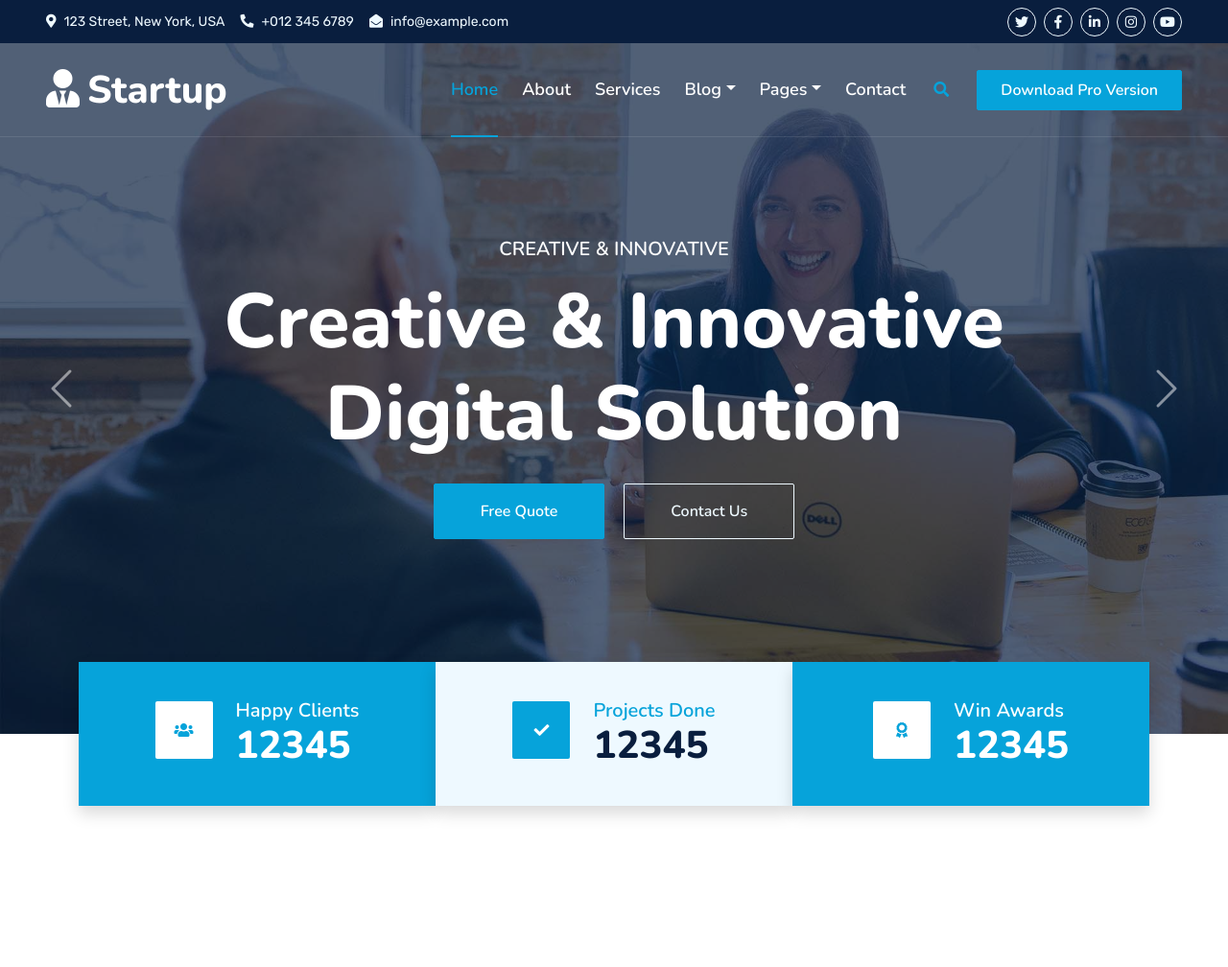
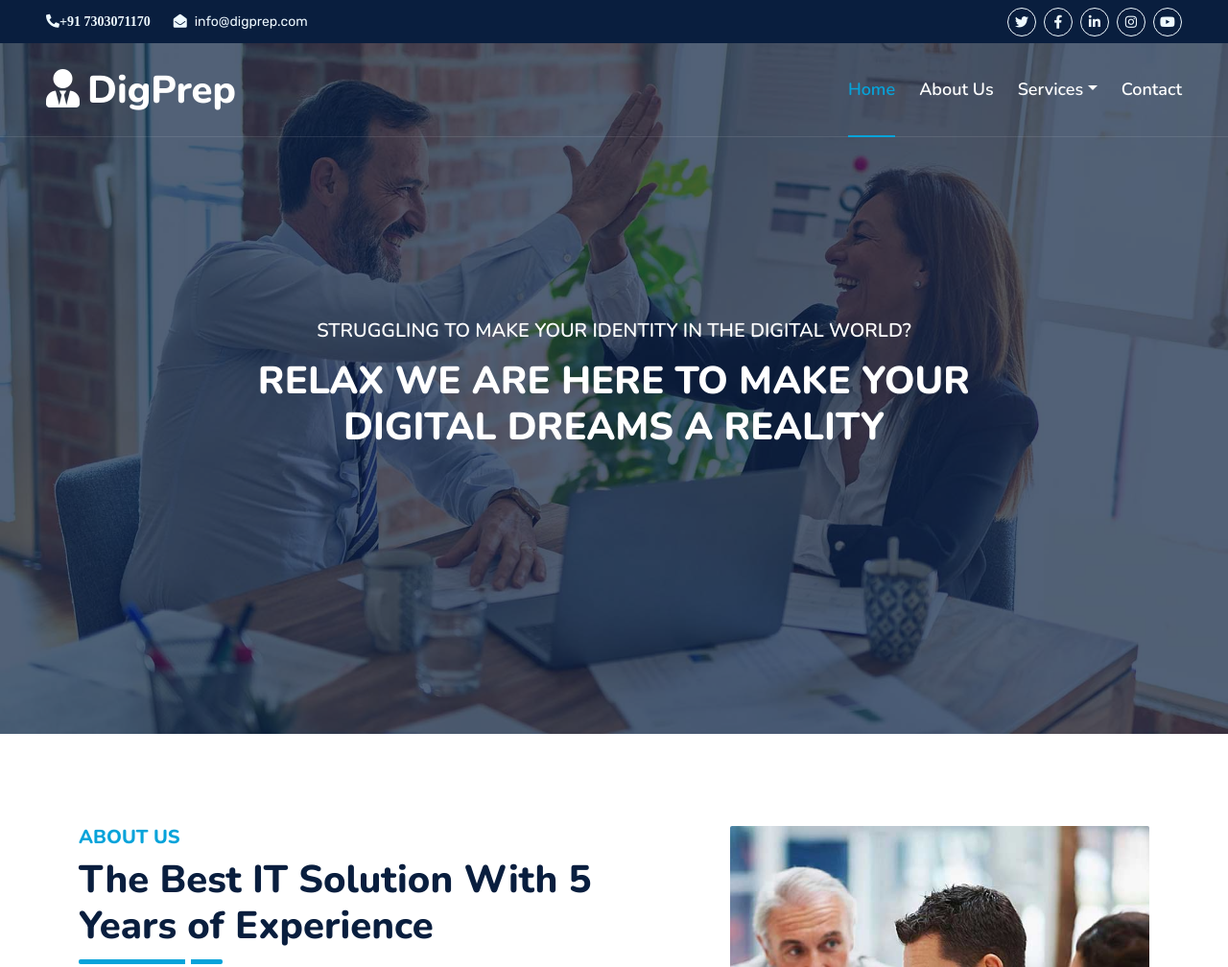
Before and after one commit to bobby-bk/digital-Prep, a plain HTML site: page index.html in a window 1280 px wide. Shown: the top 1008 px of the page at 96% size. Drawn offline with nearby package versions, Linux system fonts and the light colour scheme.

Commit message:
home page

```diff
--- a/css/style.css
+++ b/css/style.css
@@ -237,16 +237,16 @@ h6,
     }
 }
 
-.carousel-control-prev,
+/* .carousel-control-prev,
 .carousel-control-next {
     width: 10%;
-}
+} */
 
-.carousel-control-prev-icon,
+/* .carousel-control-prev-icon,
 .carousel-control-next-icon {
     width: 3rem;
     height: 3rem;
-}
+} */
 
 
 /*** Section Title ***/
--- a/index.html
+++ b/index.html
@@ -3,7 +3,7 @@
 
 <head>
     <meta charset="utf-8">
-    <title>Startup - Startup Website Template</title>
+    <title>DigPrep</title>
     <meta content="width=device-width, initial-scale=1.0" name="viewport">
     <meta content="Free HTML Templates" name="keywords">
     <meta content="Free HTML Templates" name="description">
@@ -44,9 +44,8 @@
         <div class="row gx-0">
             <div class="col-lg-8 text-center text-lg-start mb-2 mb-lg-0">
                 <div class="d-inline-flex align-items-center" style="height: 45px;">
-                    <small class="me-3 text-light"><i class="fa fa-map-marker-alt me-2"></i>123 Street, New York, USA</small>
-                    <small class="me-3 text-light"><i class="fa fa-phone-alt me-2"></i>+012 345 6789</small>
-                    <small class="text-light"><i class="fa fa-envelope-open me-2"></i>info@example.com</small>
+                    <small class="me-3 text-light"><i class="fa fa-phone-alt me-2">+91 7303071170</i></small>
+                    <small class="text-light"><i class="fa fa-envelope-open me-2"></i>info@digprep.com</small>
                 </div>
             </div>
             <div class="col-lg-4 text-center text-lg-end">
@@ -67,7 +66,7 @@
     <div class="container-fluid position-relative p-0">
         <nav class="navbar navbar-expand-lg navbar-dark px-5 py-3 py-lg-0">
             <a href="index.html" class="navbar-brand p-0">
-                <h1 class="m-0"><i class="fa fa-user-tie me-2"></i>Startup</h1>
+                <h1 class="m-0"><i class="fa fa-user-tie me-2"></i>DigPrep</h1>
             </a>
             <button class="navbar-toggler" type="button" data-bs-toggle="collapse" data-bs-target="#navbarCollapse">
                 <span class="fa fa-bars"></span>
@@ -75,15 +74,30 @@
             <div class="collapse navbar-collapse" id="navbarCollapse">
                 <div class="navbar-nav ms-auto py-0">
                     <a href="index.html" class="nav-item nav-link active">Home</a>
-                    <a href="about.html" class="nav-item nav-link">About</a>
-                    <a href="service.html" class="nav-item nav-link">Services</a>
+                    <a class="nav-item nav-link">About Us</a>
                     <div class="nav-item dropdown">
+                        <a href="#" class="nav-link dropdown-toggle" data-bs-toggle="dropdown">Services</a>
+                        <div class="dropdown-menu m-0">
+                            <a href="#" class="dropdown-item">SEO Optimization</a>
+                            <a href="#" class="dropdown-item">Search Engine Marketing</a>
+                            <a href="#" class="dropdown-item">Social Media Marketing</a>
+                            <a href="#" class="dropdown-item">App Development</a>
+                            <a href="#" class="dropdown-item">Web Development</a>
+                        </div>
+                    </div>
+                    <a href="" class="nav-item nav-link">Contact</a>
+
+
+                    <!-- <a href="about.html" class="nav-item nav-link">About</a> -->
+                    <!-- <a href="service.html" class="nav-item nav-link">Services</a> -->
+                  <!--  <div class="nav-item dropdown">
                         <a href="#" class="nav-link dropdown-toggle" data-bs-toggle="dropdown">Blog</a>
                         <div class="dropdown-menu m-0">
                             <a href="blog.html" class="dropdown-item">Blog Grid</a>
                             <a href="detail.html" class="dropdown-item">Blog Detail</a>
                         </div>
                     </div>
+
                     <div class="nav-item dropdown">
                         <a href="#" class="nav-link dropdown-toggle" data-bs-toggle="dropdown">Pages</a>
                         <div class="dropdown-menu m-0">
@@ -94,48 +108,27 @@
                             <a href="quote.html" class="dropdown-item">Free Quote</a>
                         </div>
                     </div>
-                    <a href="contact.html" class="nav-item nav-link">Contact</a>
-                </div>
+                    -->
+                    <!-- <a href="contact.html" class="nav-item nav-link">Contact</a> -->
+                <!-- </div>
                 <butaton type="button" class="btn text-primary ms-3" data-bs-toggle="modal" data-bs-target="#searchModal"><i class="fa fa-search"></i></butaton>
-                <a href="https://htmlcodex.com/startup-company-website-template" class="btn btn-primary py-2 px-4 ms-3">Download Pro Version</a>
-            </div>
+            </div> -->
         </nav>
 
         <div id="header-carousel" class="carousel slide carousel-fade" data-bs-ride="carousel">
             <div class="carousel-inner">
                 <div class="carousel-item active">
-                    <img class="w-100" src="img/carousel-1.jpg" alt="Image">
+                     <img class="w-100" src="img/carousel-1.jpg" alt="Image">
                     <div class="carousel-caption d-flex flex-column align-items-center justify-content-center">
                         <div class="p-3" style="max-width: 900px;">
-                            <h5 class="text-white text-uppercase mb-3 animated slideInDown">Creative & Innovative</h5>
-                            <h1 class="display-1 text-white mb-md-4 animated zoomIn">Creative & Innovative Digital Solution</h1>
-                            <a href="quote.html" class="btn btn-primary py-md-3 px-md-5 me-3 animated slideInLeft">Free Quote</a>
-                            <a href="" class="btn btn-outline-light py-md-3 px-md-5 animated slideInRight">Contact Us</a>
+                            <h5 class="text-white text-uppercase mb-3 animated slideInDown">Struggling to make your identity in the digital world?</h5>
+                            <h1 class="text-white text-uppercase" >Relax We are here to make your digital dreams a reality</h1>
                         </div>
                     </div>
                 </div>
-                <div class="carousel-item">
-                    <img class="w-100" src="img/carousel-2.jpg" alt="Image">
-                    <div class="carousel-caption d-flex flex-column align-items-center justify-content-center">
-                        <div class="p-3" style="max-width: 900px;">
-                            <h5 class="text-white text-uppercase mb-3 animated slideInDown">Creative & Innovative</h5>
-                            <h1 class="display-1 text-white mb-md-4 animated zoomIn">Creative & Innovative Digital Solution</h1>
-                            <a href="quote.html" class="btn btn-primary py-md-3 px-md-5 me-3 animated slideInLeft">Free Quote</a>
-                            <a href="" class="btn btn-outline-light py-md-3 px-md-5 animated slideInRight">Contact Us</a>
-                        </div>
-                    </div>
-                </div>
+
             </div>
-            <button class="carousel-control-prev" type="button" data-bs-target="#header-carousel"
-                data-bs-slide="prev">
-                <span class="carousel-control-prev-icon" aria-hidden="true"></span>
-                <span class="visually-hidden">Previous</span>
-            </button>
-            <button class="carousel-control-next" type="button" data-bs-target="#header-carousel"
-                data-bs-slide="next">
-                <span class="carousel-control-next-icon" aria-hidden="true"></span>
-                <span class="visually-hidden">Next</span>
-            </button>
+
         </div>
     </div>
     <!-- Navbar & Carousel End -->
@@ -161,6 +154,7 @@
 
 
     <!-- Facts Start -->
+     <!--
     <div class="container-fluid facts py-5 pt-lg-0">
         <div class="container py-5 pt-lg-0">
             <div class="row gx-0">
@@ -171,7 +165,7 @@
                         </div>
                         <div class="ps-4">
                             <h5 class="text-white mb-0">Happy Clients</h5>
-                            <h1 class="text-white mb-0" data-toggle="counter-up">12345</h1>
+                            <h1 class="text-white mb-0" data-toggle="counter-up">106</h1>
                         </div>
                     </div>
                 </div>
@@ -182,11 +176,11 @@
                         </div>
                         <div class="ps-4">
                             <h5 class="text-primary mb-0">Projects Done</h5>
-                            <h1 class="mb-0" data-toggle="counter-up">12345</h1>
+                            <h1 class="mb-0" data-toggle="counter-up">106</h1>
                         </div>
                     </div>
                 </div>
-                <div class="col-lg-4 wow zoomIn" data-wow-delay="0.6s">
+              <div class="col-lg-4 wow zoomIn" data-wow-delay="0.6s">
                     <div class="bg-primary shadow d-flex align-items-center justify-content-center p-4" style="height: 150px;">
                         <div class="bg-white d-flex align-items-center justify-content-center rounded mb-2" style="width: 60px; height: 60px;">
                             <i class="fa fa-award text-primary"></i>
@@ -196,7 +190,7 @@
                             <h1 class="text-white mb-0" data-toggle="counter-up">12345</h1>
                         </div>
                     </div>
-                </div>
+                </div>-->
             </div>
         </div>
     </div>
@@ -210,9 +204,9 @@
                 <div class="col-lg-7">
                     <div class="section-title position-relative pb-3 mb-5">
                         <h5 class="fw-bold text-primary text-uppercase">About Us</h5>
-                        <h1 class="mb-0">The Best IT Solution With 10 Years of Experience</h1>
+                        <h1 class="mb-0">The Best IT Solution With 5 Years of Experience</h1>
                     </div>
-                    <p class="mb-4">Tempor erat elitr rebum at clita. Diam dolor diam ipsum et tempor sit. Aliqu diam amet diam et eos labore. Clita erat ipsum et lorem et sit, sed stet no labore lorem sit. Sanctus clita duo justo et tempor eirmod magna dolore erat amet</p>
+                    <p class="mb-4">Overall, the past five years have witnessed a rapid evolution in IT solutions, driven by technological innovation, changing market dynamics, and evolving customer expectations. Looking ahead, the trajectory of IT solutions is poised to continue its upward trajectory, shaping the future of business in an increasingly digital world.</p>
                     <div class="row g-0 mb-3">
                         <div class="col-sm-6 wow zoomIn" data-wow-delay="0.2s">
                             <h5 class="mb-3"><i class="fa fa-check text-primary me-3"></i>Award Winning</h5>
@@ -229,7 +223,7 @@
                         </div>
                         <div class="ps-4">
                             <h5 class="mb-2">Call to ask any question</h5>
-                            <h4 class="text-primary mb-0">+012 345 6789</h4>
+                            <h4 class="text-primary mb-0">+91 7303071170</h4>
                         </div>
                     </div>
                     <a href="quote.html" class="btn btn-primary py-3 px-5 mt-3 wow zoomIn" data-wow-delay="0.9s">Request A Quote</a>
@@ -313,7 +307,7 @@
                         <div class="service-icon">
                             <i class="fa fa-shield-alt text-white"></i>
                         </div>
-                        <h4 class="mb-3">Cyber Security</h4>
+                        <h4 class="mb-3">SEO Optimization</h4>
                         <p class="m-0">Amet justo dolor lorem kasd amet magna sea stet eos vero lorem ipsum dolore sed</p>
                         <a class="btn btn-lg btn-primary rounded" href="">
                             <i class="bi bi-arrow-right"></i>
@@ -325,7 +319,7 @@
                         <div class="service-icon">
                             <i class="fa fa-chart-pie text-white"></i>
                         </div>
-                        <h4 class="mb-3">Data Analytics</h4>
+                        <h4 class="mb-3">Search Engine Marketing</h4>
                         <p class="m-0">Amet justo dolor lorem kasd amet magna sea stet eos vero lorem ipsum dolore sed</p>
                         <a class="btn btn-lg btn-primary rounded" href="">
                             <i class="bi bi-arrow-right"></i>
@@ -337,7 +331,7 @@
                         <div class="service-icon">
                             <i class="fa fa-code text-white"></i>
                         </div>
-                        <h4 class="mb-3">Web Development</h4>
+                        <h4 class="mb-3">Social Media Marketing</h4>
                         <p class="m-0">Amet justo dolor lorem kasd amet magna sea stet eos vero lorem ipsum dolore sed</p>
                         <a class="btn btn-lg btn-primary rounded" href="">
                             <i class="bi bi-arrow-right"></i>
@@ -349,7 +343,7 @@
                         <div class="service-icon">
                             <i class="fab fa-android text-white"></i>
                         </div>
-                        <h4 class="mb-3">Apps Development</h4>
+                        <h4 class="mb-3">App Development</h4>
                         <p class="m-0">Amet justo dolor lorem kasd amet magna sea stet eos vero lorem ipsum dolore sed</p>
                         <a class="btn btn-lg btn-primary rounded" href="">
                             <i class="bi bi-arrow-right"></i>
@@ -361,7 +355,7 @@
                         <div class="service-icon">
                             <i class="fa fa-search text-white"></i>
                         </div>
-                        <h4 class="mb-3">SEO Optimization</h4>
+                        <h4 class="mb-3">Web Development</h4>
                         <p class="m-0">Amet justo dolor lorem kasd amet magna sea stet eos vero lorem ipsum dolore sed</p>
                         <a class="btn btn-lg btn-primary rounded" href="">
                             <i class="bi bi-arrow-right"></i>
```
Also changed, not shown: testimonial.html (+2 -7 lines).
